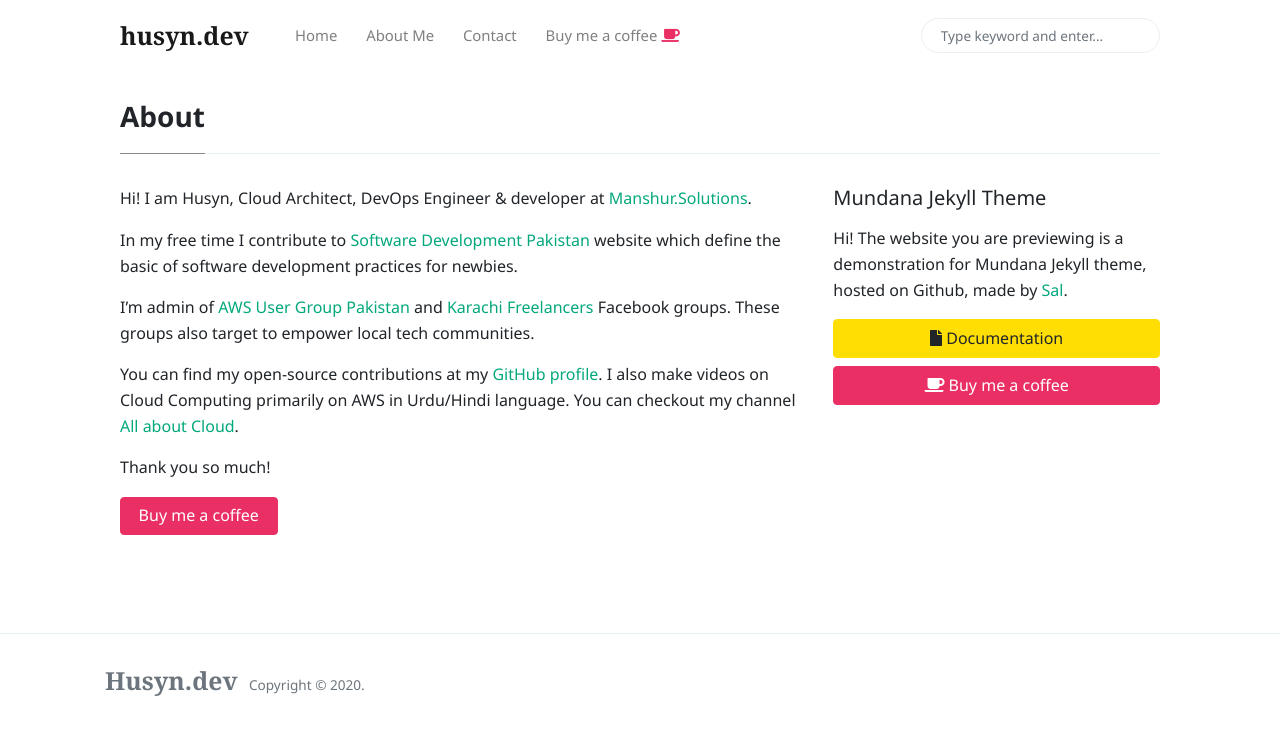
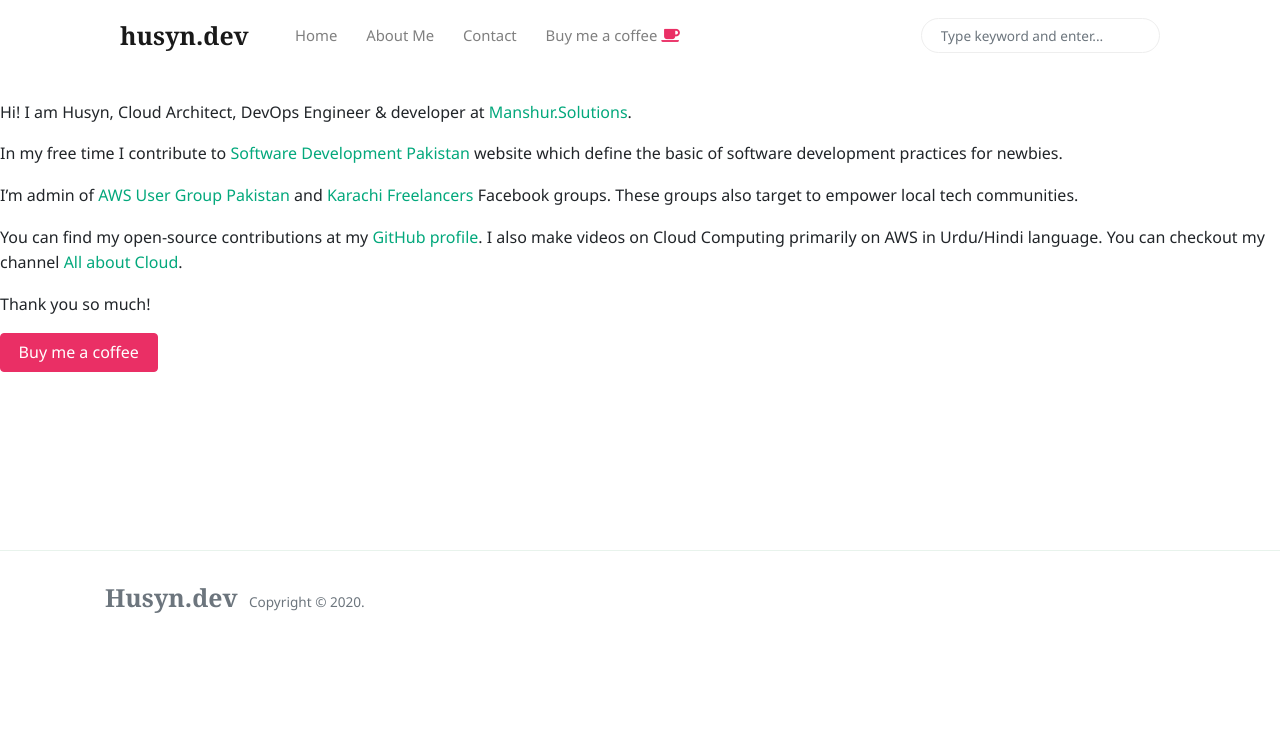
Before and after one commit to husyn/husyn.dev, a Jekyll site: the page built from _pages/about.md, in a window 1280 px wide. Shown: the top 735 px of the page. Built offline with Jekyll 4.4.1, drawn with Linux system fonts in a browser that asks for light colours; nearby versions of some CDN libraries; comment, search, counter and statistics services are not loaded; some of the changed lines change nothing that is shown.

Commit message:
Updates layout of about page

```diff
--- a/_pages/about.md
+++ b/_pages/about.md
@@ -1,6 +1,6 @@
 ---
 title: "About"
-layout: page-sidebar
+layout: default
 permalink: "/about.html"
 comments: true
 ---
```
